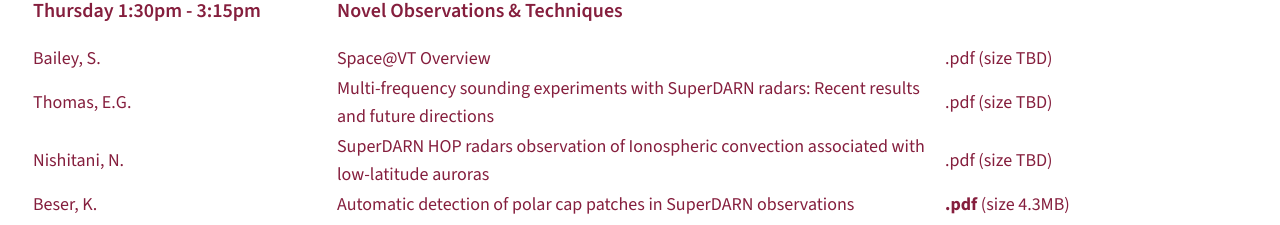
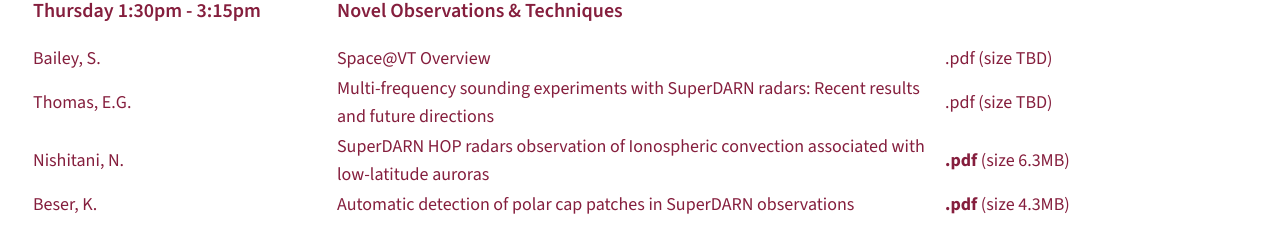
Before and after one commit to vtsuperdarn/sdconf2025web, a Next.js app: page /workshop/schedule in a window 1280 px wide. Shown: the part 3032-3257 px from the top of the page. Built offline with nearby package versions, Linux system fonts and the light colour scheme.

Commit message:
Adding presentation

```diff
--- a/app/schedule/page.tsx
+++ b/app/schedule/page.tsx
@@ -457,7 +457,10 @@ export default function SchedulePage() {
                         <tr>
                             <td>Nishitani, N.</td>
                             <td>SuperDARN HOP radars observation of Ionospheric convection associated with low-latitude auroras</td>
-                            <td>.pdf (size TBD)</td>
+                            <td><a
+                                href="http://vt.superdarn.org/share/data/sd2025_workshop/presentations/Thursday/pre2506b_sd_website.pdf"
+                                target="_blank"
+                                rel="noopener noreferrer"><strong> .pdf </strong></a> (size 6.3MB)</td>
                         </tr>
                         <tr>
                             <td>Beser, K.</td>
```
